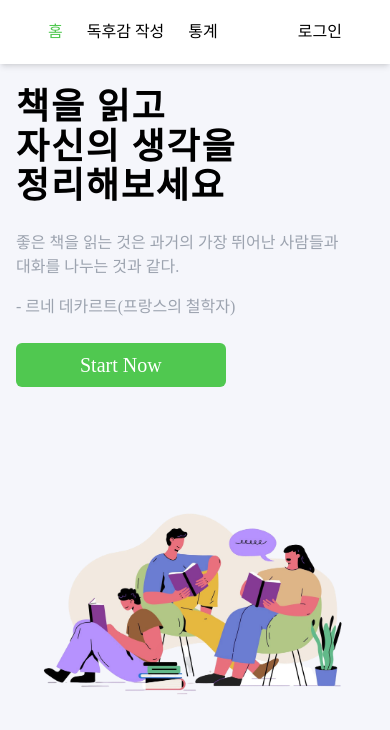
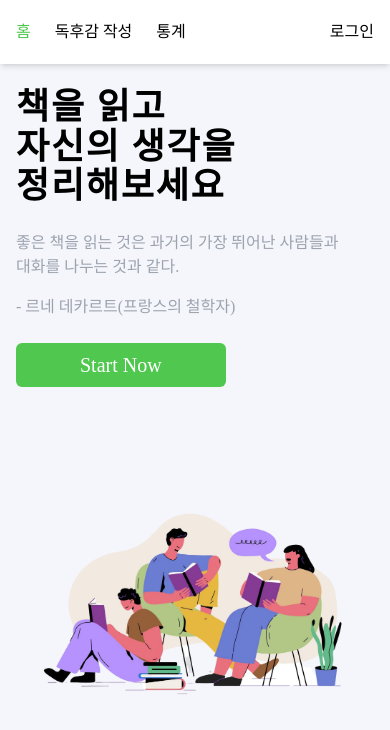
Before and after one commit to In-k-spire/FE, a Next.js app: page / in a window 390 px wide. Shown: the top 730 px of the page. Built offline with nearby package versions, Linux system fonts and the light colour scheme; no server answers; a web font is replaced by a local one.

Commit message:
Fix:: 모바일 레이아웃 깨지는 문제 해결

```diff
--- a/src/components/category/category/review/reviewInfo.tsx
+++ b/src/components/category/category/review/reviewInfo.tsx
@@ -9,7 +9,7 @@ const ReviewInfo = ({ book }: { book: BookType }) => {
       <span className="mt-2 text-sm text-gray-400">
         {book.author}/{book.publisher}
       </span>
-      <div className="mt-12 flex gap-8">
+      <div className="mt-12 flex flex-col gap-8 md:flex-row">
         <BookLayout image={book.image} sizes="lg" />
         <span>{book.description}</span>
       </div>
--- a/src/components/header/main.tsx
+++ b/src/components/header/main.tsx
@@ -7,7 +7,7 @@ const HeaderMain = ({ children }: { children: React.ReactNode }) => {
   const { user, logout } = useUser();
   const [isOpen, setIsOpen] = useState(false);
   return (
-    <div className="flex h-16 w-full items-center justify-between bg-white px-12 shadow-md sm:px-8 md:px-16 lg:px-28 xl:px-36 ">
+    <div className="flex h-16 w-full items-center justify-between bg-white px-4 shadow-md sm:px-8 md:px-16 lg:px-28 xl:px-36 ">
       <div className="flex items-center gap-6 lg:gap-8">{children}</div>
       <div className="text-base md:text-lg xl:text-2xl">
         {!!user?.name ? (
```
